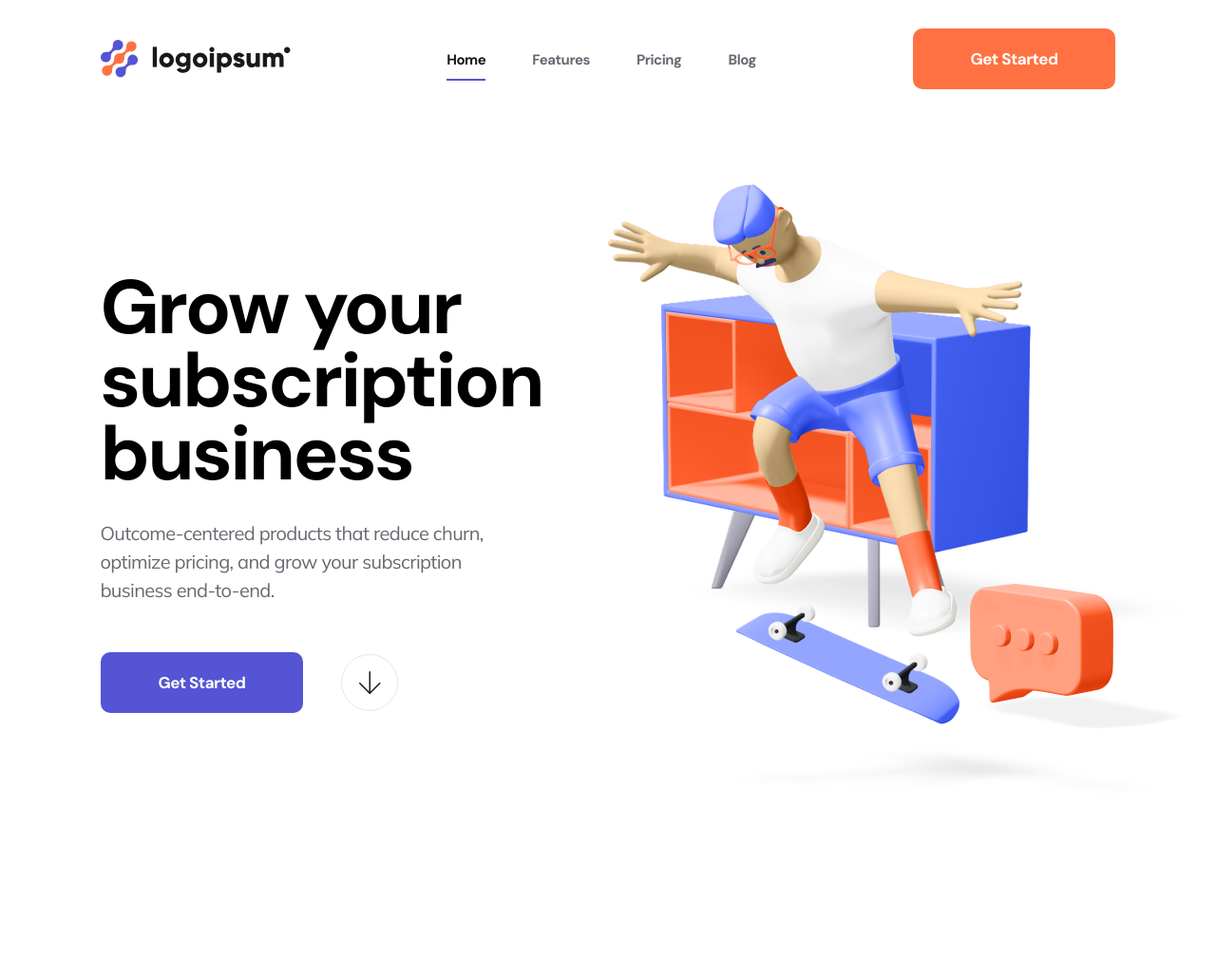
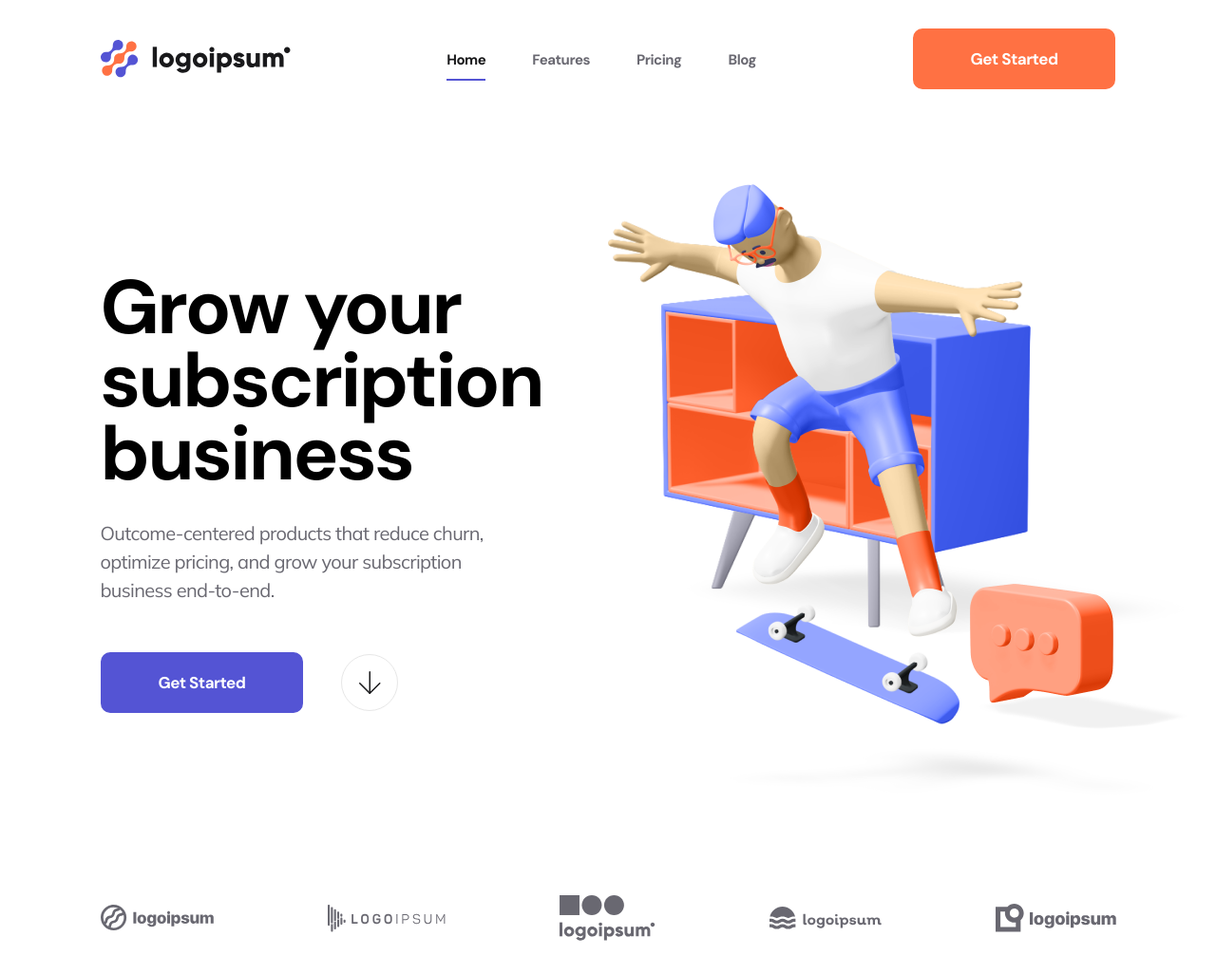
Before and after one commit to NurbCode/logoipsum, a plain HTML site: page index.html in a window 1280 px wide. Shown: the whole page at 95% size. Before the commit the page ends 913 px from the top, so only its background shows below. Drawn offline with Linux system fonts and the light colour scheme.

Commit message:
add companies section

```diff
--- a/index.html
+++ b/index.html
@@ -49,6 +49,27 @@
                 <img src="images/hero-image.png" alt="hero image" class="hero__image">
             </div>
         </section>
+        <section class="companies">
+            <div class="companies__container">
+                <ul class="companies__list">
+                    <li class="companies__company-logo">
+                        <img src="images/logos/logo-1.svg" alt="Company 1" class="company">
+                    </li>
+                    <li class="companies__company-logo">
+                        <img src="images/logos/logo-2.svg" alt="Company 2" class="company">
+                    </li>
+                    <li class="companies__company-logo">
+                        <img src="images/logos/logo-3.svg" alt="Company 3" class="company">
+                    </li>
+                    <li class="companies__company-logo">
+                        <img src="images/logos/logo-4.svg" alt="Company 4" class="company">
+                    </li>
+                    <li class="companies__company-logo">
+                        <img src="images/logos/logo-5.svg" alt="Company 5" class="company">
+                    </li>
+                </ul>
+            </div>
+        </section>
     </main>
 </body>
 
--- a/style.css
+++ b/style.css
@@ -31,7 +31,7 @@ ul {
     padding-block: 30px;
 }
 
-.header__container, .hero__container {
+.header__container, .hero__container, .companies__container {
     max-width: 1069px;
     margin: 0 auto;
 }
@@ -151,3 +151,13 @@ ul {
     top: 0;
     right: -75px;
 }
+
+.companies {
+    padding-block: 30px;
+}
+
+.companies__list {
+    display: flex;
+    justify-content: space-between;
+    align-items: center;
+}
```
Also changed, not shown: images/logos/logo-1.svg (added), images/logos/logo-2.svg (added), images/logos/logo-3.svg (added), images/logos/logo-4.svg (added), images/logos/logo-5.svg (added).
